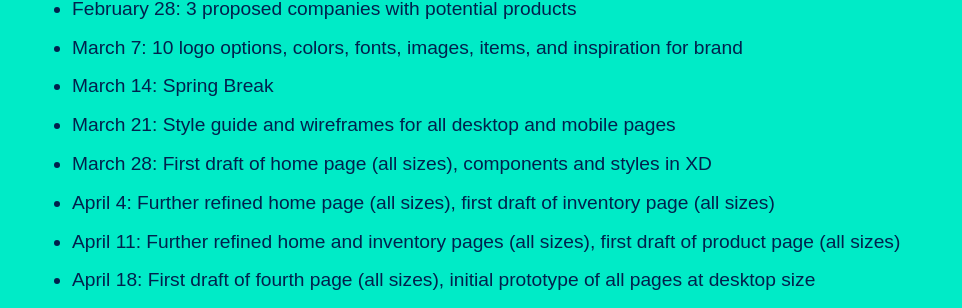
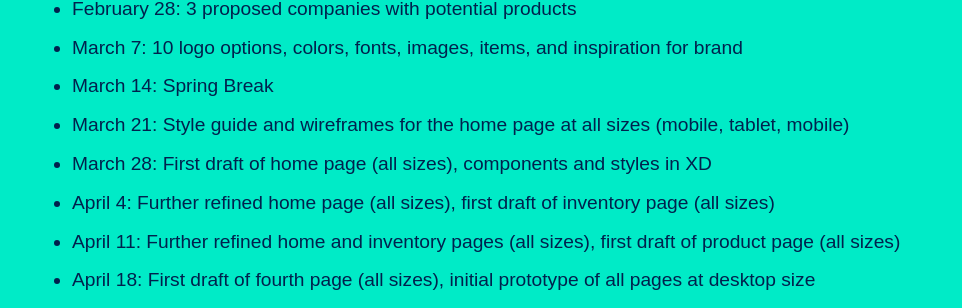
Before and after one commit to gmu-gd/web22-spring, a Jekyll site: the page built from _posts/2022-02-21-p2.md, in a window 1280 px wide. Shown: the part 1194-1502 px from the top of the page, without its empty margins (0-962 px from the left). Built offline with Jekyll 4.4.1, drawn with Linux system fonts in a browser that asks for light colours; some web fonts are replaced.

Commit message:
Update 2022-02-21-p2.md

```diff
--- a/_posts/2022-02-21-p2.md
+++ b/_posts/2022-02-21-p2.md
@@ -31,7 +31,7 @@ Design a responsive, four page site for a fictional retail company. You will cre
 * February 28: 3 proposed companies with potential products
 * March 7: 10 logo options, colors, fonts, images, items, and inspiration for brand
 * March 14: Spring Break
-* March 21: Style guide and wireframes for all desktop and mobile pages
+* March 21: Style guide and wireframes for the home page at all sizes (mobile, tablet, mobile)
 * March 28: First draft of home page (all sizes), components and styles in XD
 * April 4: Further refined home page (all sizes), first draft of inventory page (all sizes)
 * April 11: Further refined home and inventory pages (all sizes), first draft of product page (all sizes)
```
